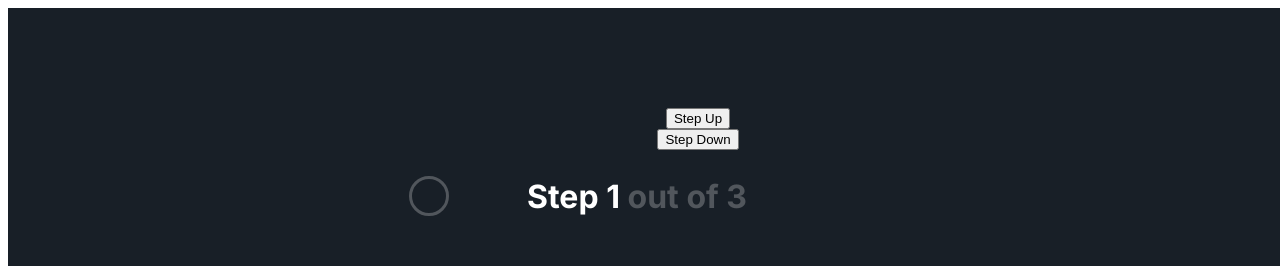
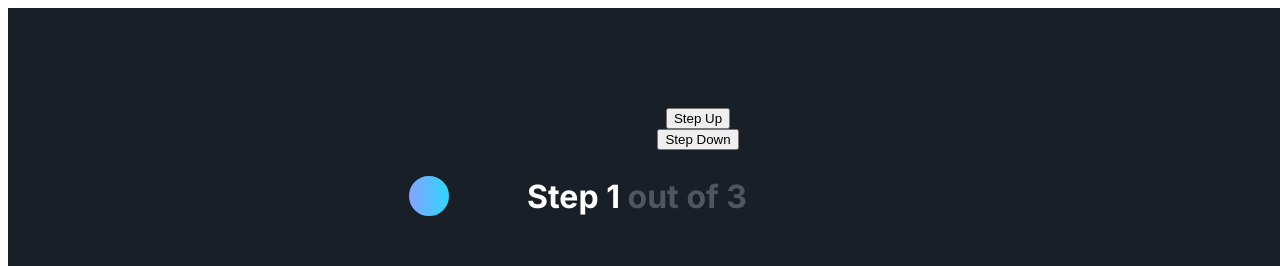
Before and after one commit to Gitmazter/ISC_bridge_fork, a Next.js app: page / in a window 1280 px wide. Shown: the top 266 px of the page. Built offline with nearby package versions, Linux system fonts and the light colour scheme.

Commit message:
title complete

```diff
--- a/pages/v2Components/cardComponents/CardTitle.jsx
+++ b/pages/v2Components/cardComponents/CardTitle.jsx
@@ -2,12 +2,12 @@ import styles from '../../../styles/mystyle.module.css'
 import { Ellipse, EllipseFilled } from './titleComponents/Ellipses'
 import TitleHeading from './titleComponents/TitleHeading';
 
-const CardTitle = ({step}) => {
+const CardTitle = ({step, currStep}) => {
   const active = false;
 
   return (
     <div className={styles.CardTitle}>
-      {active ? <EllipseFilled/> : <Ellipse/>}
+      {step == currStep ? <EllipseFilled/> : <Ellipse/>}
       <TitleHeading step={step}/>
     </div>
   )
```
